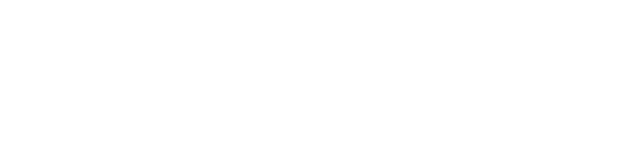
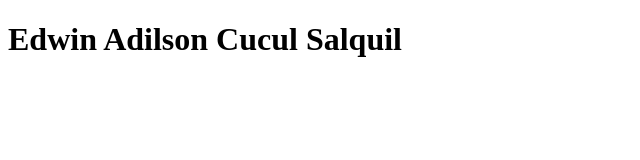
Before and after one commit to ecucul-2021681/Ejercicio_Dos, a plain HTML site: page index.html in a window 1280 px wide. Shown: the whole page, without its empty margins (0-640 px from the left). Drawn offline with Linux system fonts and the light colour scheme.

Commit message:
Se agrego Nombre completo

```diff
--- a/index.html
+++ b/index.html
@@ -7,6 +7,7 @@
     <title>Primer programa en GIT</title>
 </head>
 <body>
+    <h1> Edwin Adilson Cucul Salquil</h1>
 
 </body>
 </html>
```
